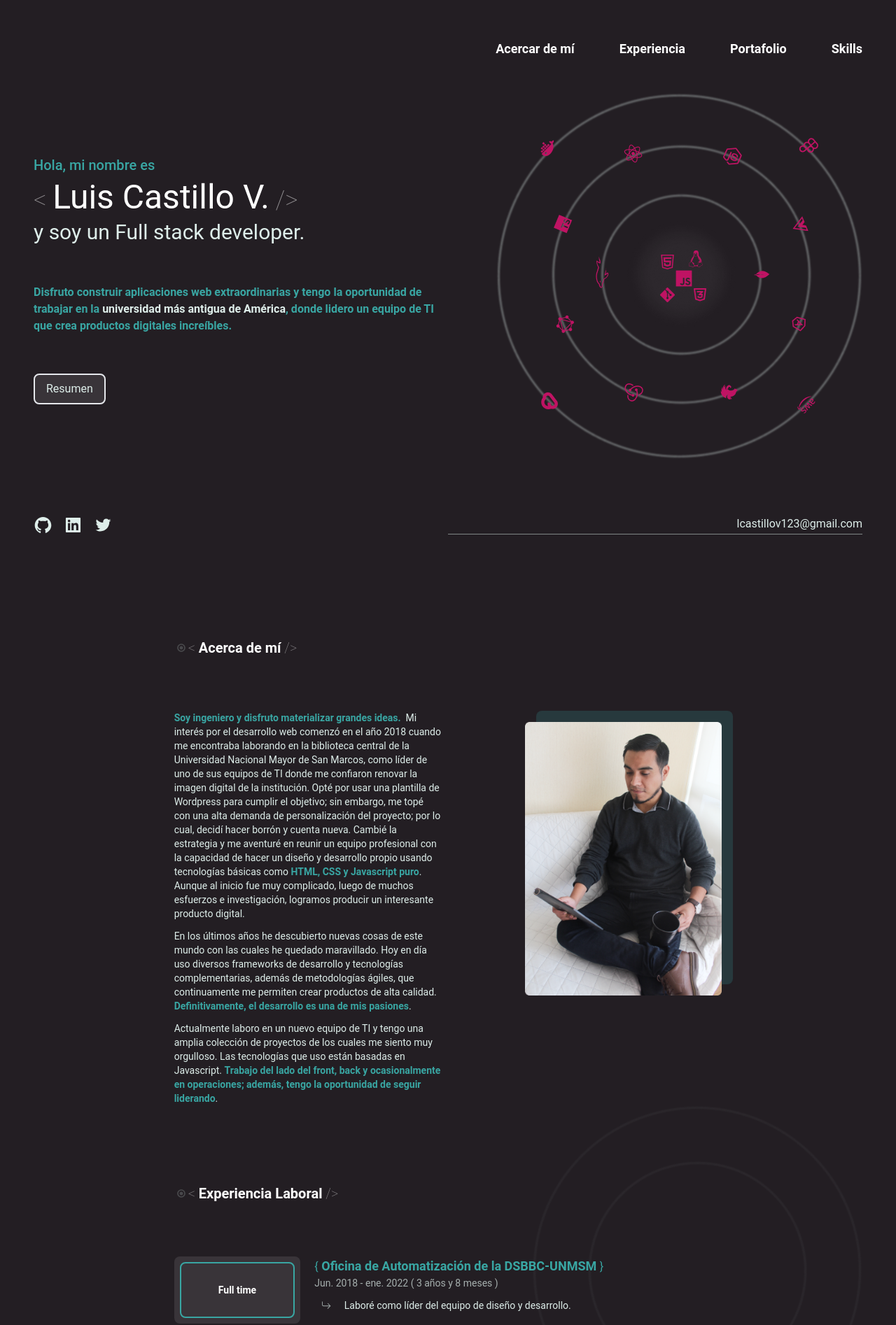
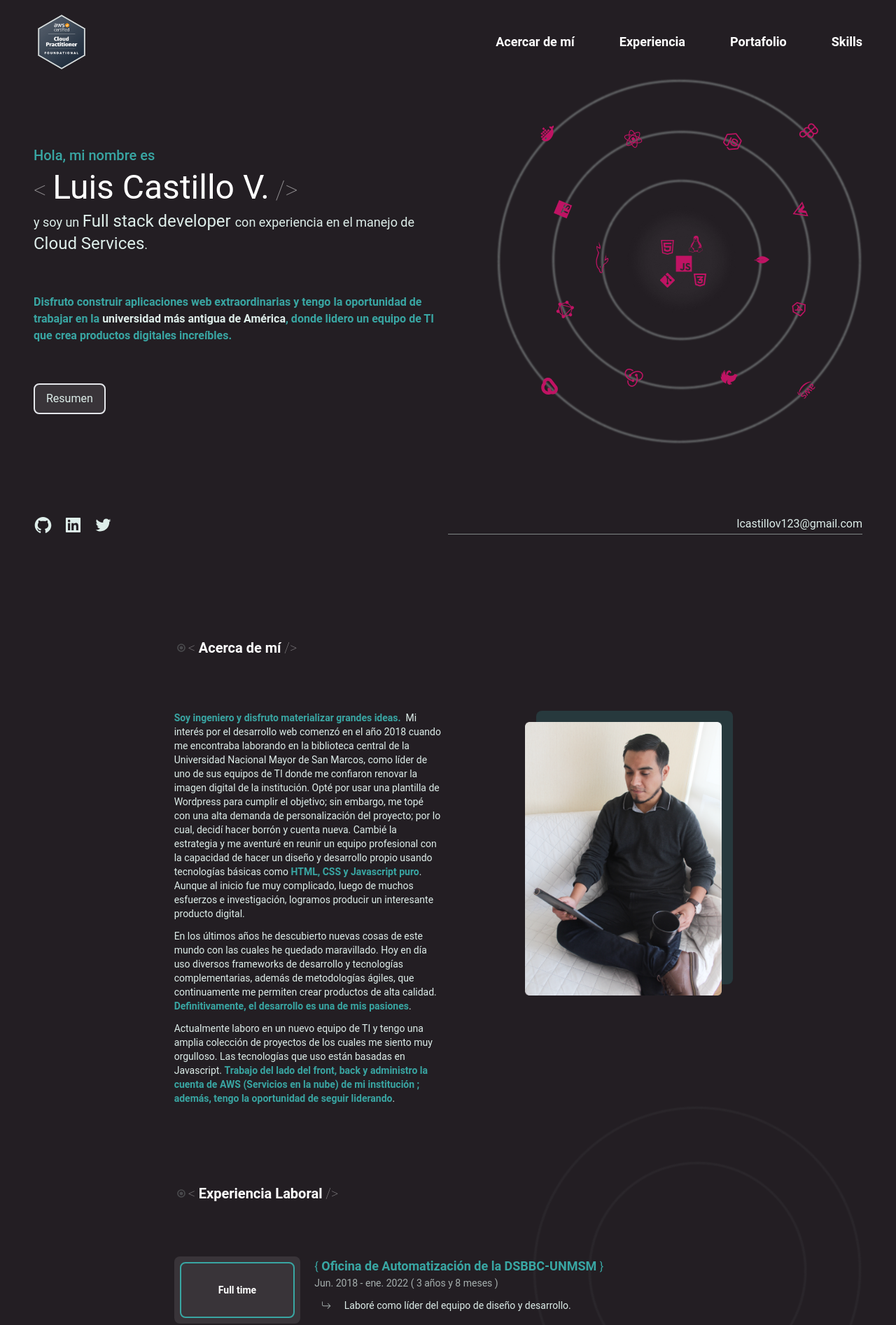
Before and after one commit to luiscavibot/luis-castillo-villafuerte, a Next.js app: page / in a window 1280 px wide. Shown: the top 1894 px of the page at 70% size. Built offline with nearby package versions, Linux system fonts and the light colour scheme.

Commit message:
12-09-22 update

```diff
--- a/components/AcercaDeMi.tsx
+++ b/components/AcercaDeMi.tsx
@@ -40,9 +40,9 @@ export const AcercaDeMi = () => {
 				colección de proyectos de los cuales me siento muy orgulloso.
 				Las tecnologías que uso están basadas en Javascript.{' '}
 				<span className="text-verde font-semibold">
-					Trabajo del lado del front, back y ocasionalmente en
-					operaciones; además, tengo la oportunidad de seguir
-					liderando
+					Trabajo del lado del front, back y administro la cuenta de
+					AWS &#40;Servicios en la nube&#41; de mi institución ;
+					además, tengo la oportunidad de seguir liderando
 				</span>
 				.
 			</p>
--- a/components/MenuPrincipal.tsx
+++ b/components/MenuPrincipal.tsx
@@ -12,7 +12,7 @@ interface GoTos {
 const MenuPrincipal: FC<Props> = ({ goTos }) => {
 	return (
 		<div className="flex justify-end">
-			<ul className="text-white flex gap-16 pt-14 col-auto font-bold text-lg">
+			<ul className="text-white flex gap-16 col-auto font-bold text-lg">
 				<li
 					onClick={goTos.goToAcercaDeMi}
 					className="cursor-pointer hover:text-verde transition-colors">
--- a/components/PresentacionPrincipal.tsx
+++ b/components/PresentacionPrincipal.tsx
@@ -13,7 +13,11 @@ export default function PresentacionPrincipal() {
 					&#160;&#47;&gt;
 				</span>
 			</h1>
-			<h2 className="text-3xl mt-2">y soy un Full stack developer.</h2>
+			<h2 className="text-lg mt-2">
+				y soy un <span className="text-2xl">Full stack developer </span>{' '}
+				con experiencia en el manejo de
+				<span className="text-2xl"> Cloud Services</span>.
+			</h2>
 			<p className="text-verde mt-14 font-semibold">
 				Disfruto construir aplicaciones web extraordinarias y tengo la
 				oportunidad de trabajar en la{' '}
--- a/components/Skills.tsx
+++ b/components/Skills.tsx
@@ -45,10 +45,9 @@ const Skills = () => {
 			name: 'Cloud Services',
 			techs: [
 				'Amazon EC2',
-				'Amazon RDS',
-				'Dynamo DB',
+				'Amazon RDS y Dynamo DB',
+				'Amazon ECS y Fargate',
 				'Amazon S3',
-				'Amazon Route 53',
 				'Amazon CloudFront',
 			],
 		},
@@ -58,7 +57,13 @@ const Skills = () => {
 		},
 		{
 			name: 'Complementarios',
-			techs: ['Figma', 'Scrum', 'SEO', 'Accesibility'],
+			techs: [
+				'SEO',
+				'Gestores de contenido',
+				'Figma',
+				'Scrum',
+				'Accesibility',
+			],
 		},
 		{
 			name: 'Best Practices',
--- a/pages/index.tsx
+++ b/pages/index.tsx
@@ -12,6 +12,7 @@ import FirmaContactoSecunadrio from '../components/FirmaContactoSecunadrio';
 import ExperienciaLaboral from '../components/ExperienciaLaboral';
 import Image from 'next/future/image';
 import circuferenciaCocentrica1 from '../public/img/circuferencia-cocentrica-1.png';
+import awsCertifiedCloudPractitioner from '../public/img/aws-certified-cloud-practitioner.png';
 import PortfolioContent from '../components/PortfolioContent';
 import OtrosProyectos from '../components/OtrosProyectos';
 import Skills from '../components/Skills';
@@ -71,7 +72,20 @@ const Home: NextPage = () => {
 			<main className="bg-fondoOscuro text-claro font-roboto">
 				<div className="container relative mx-auto px-12">
 					<div className="h-screen relative flex items-center">
-						<div className="absolute z-10 top-0 right-0 animate__fadeIn animate__animated animate__delay-2s">
+						<div className="flex justify-between items-center absolute z-10 top-0 inset-x-0 animate__fadeIn animate__animated animate__delay-2s mt-5">
+							<div
+								className="hover:scale-105 transition-transform cursor-pointer"
+								onClick={() => {
+									window.open(
+										'https://www.credly.com/badges/3cb4f6c2-7f7e-4425-9fa2-a30bbb8a1431/public_url',
+										'_blank'
+									);
+								}}>
+								<Image
+									src={awsCertifiedCloudPractitioner}
+									className="w-20"
+								/>
+							</div>
 							<MenuPrincipal
 								goTos={{
 									goToAcercaDeMi,
@@ -81,7 +95,7 @@ const Home: NextPage = () => {
 								}}
 							/>
 						</div>
-						<div className="flex w-full">
+						<div className="flex w-full gap-2">
 							<div className="basis-1/2 animate__animated animate__zoomIn">
 								<PresentacionPrincipal />
 							</div>
```
Also changed, not shown: public/img/aws-certified-cloud-practitioner.png (added).
